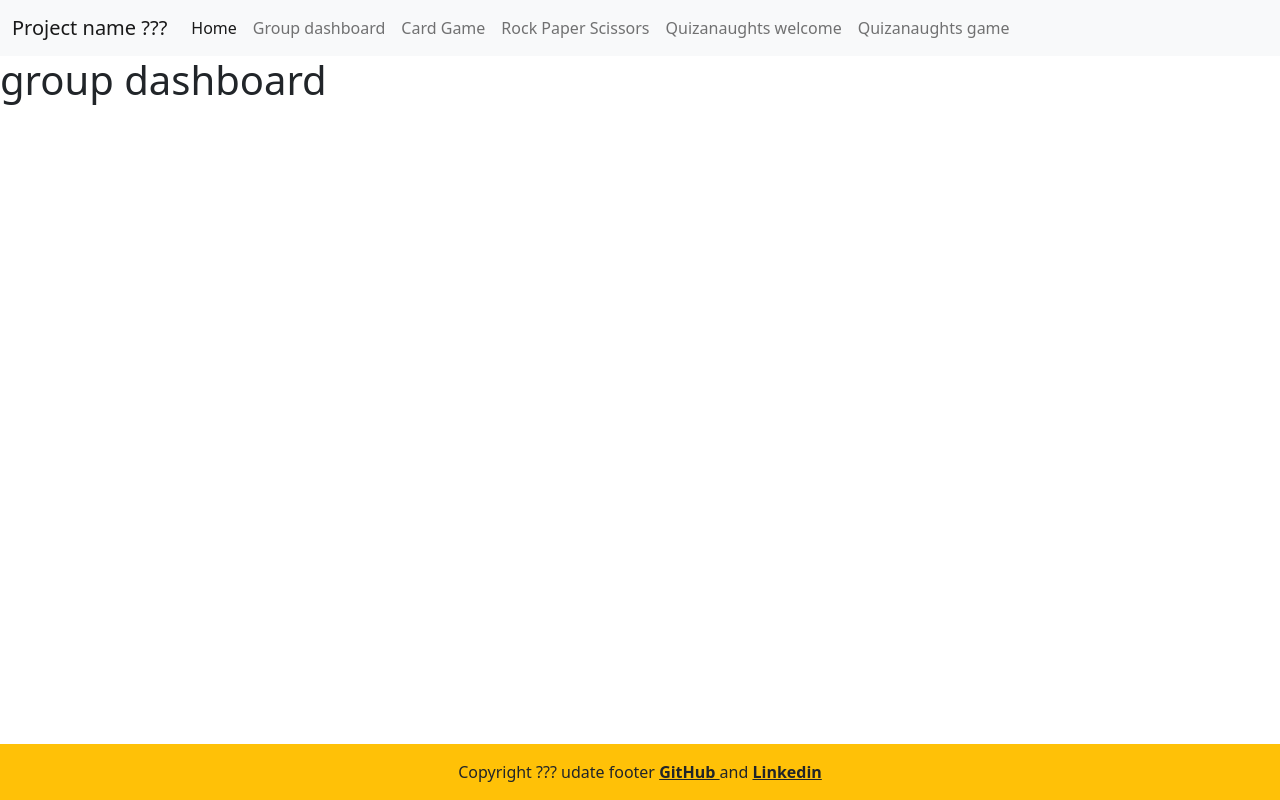
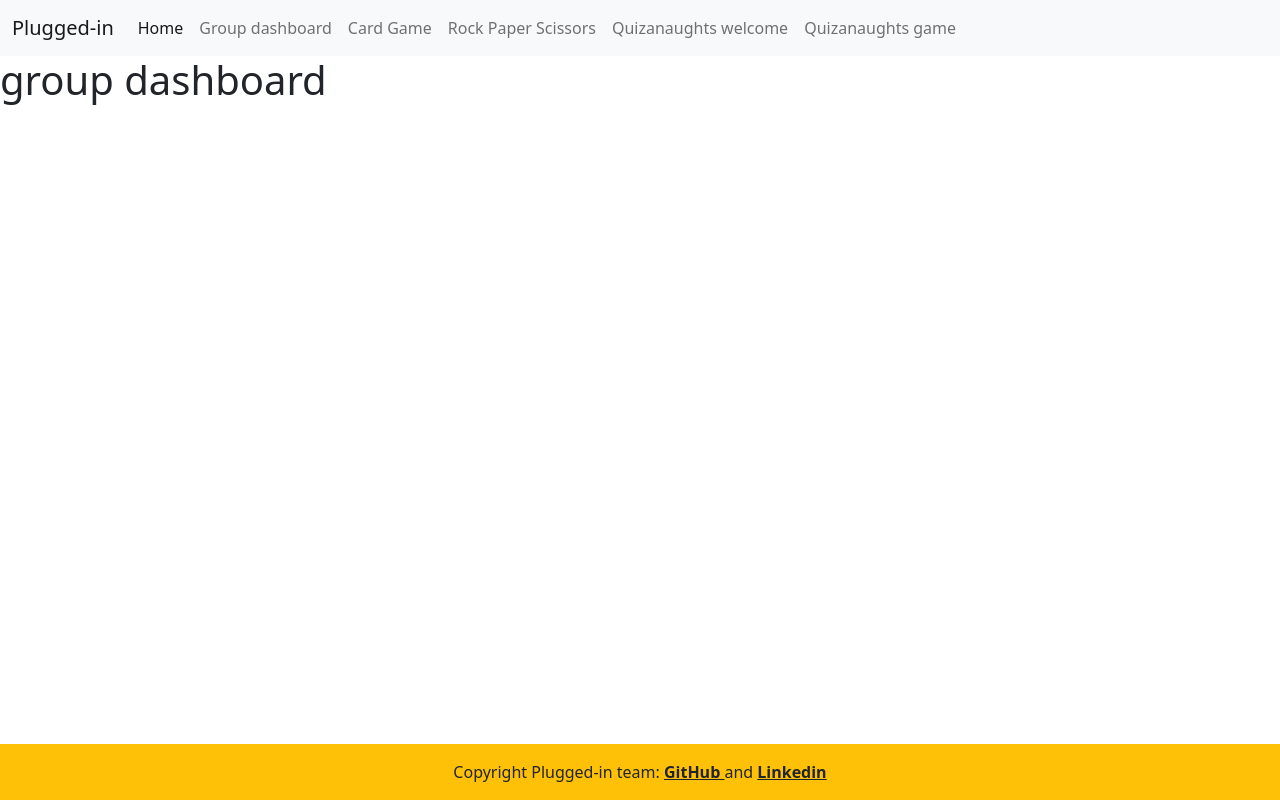
Before and after one commit to manni8436/stay-connected-hackathon, a Django app: page /dashboard/ in a window 1280 px wide. Run offline with Django 3.2, Linux system fonts and the light colour scheme; some libraries are stand-ins or nearby versions.

Commit message:
Add footer template and linked up to base

```diff
--- a/templates/base.html
+++ b/templates/base.html
@@ -29,12 +29,12 @@
     {% endblock %}
     {% block extra_js %}
     {% endblock %}
-    <title>??? Change title
+    <title>Plugged-in
     </title>
   </head>
   <body class="d-flex flex-column h-100">
     <!-- navbar from navbar folder -->
-    {% include 'navbar/navbar.html' %}
+    {% include 'navbar-and-footer/navbar.html' %}
 
     <main>
       <div  class="flex-shrink-0">
@@ -43,19 +43,8 @@
       {% endblock content %}
       </div>
     </main>
-    <!--Footer-->
-    <footer class="footer mt-auto py-3 bg-warning">
-      <div class="container text-center">
-        <span class="text-black">Copyright ??? udate footer
-          <a class="fw-bold text-dark my-heading-font" href="#">GitHub
-          </a>
-          and
-          <a class="fw-bold text-dark my-heading-font" href="#">Linkedin
-          </a>
-        </span>
-      </div>
-    </footer>
 
+    {% include 'navbar-and-footer/footer.html' %}
 
     <!-- This allows us to extend the footer and add different scripts for each page -->
     {% block postload_js %}
--- /dev/null
+++ b/templates/navbar-and-footer/footer.html
@@ -0,0 +1,12 @@
+
+    <footer class="footer mt-auto py-3 bg-warning">
+        <div class="container text-center">
+          <span class="text-black">Copyright Plugged-in team:
+            <a class="fw-bold text-dark my-heading-font" href="#">GitHub
+            </a>
+            and
+            <a class="fw-bold text-dark my-heading-font" href="#">Linkedin
+            </a>
+          </span>
+        </div>
+      </footer>
--- a/templates/navbar/navbar.html
+++ b/templates/navbar-and-footer/navbar.html
@@ -1,6 +1,6 @@
 <nav class="navbar navbar-expand-lg navbar-light bg-light">
     <div class="container-fluid">
-      <a class="navbar-brand" href="#">Project name ???</a>
+      <a class="navbar-brand" href="#">Plugged-in</a>
       <button class="navbar-toggler" type="button" data-bs-toggle="collapse" data-bs-target="#navbarTogglerDemo02" aria-controls="navbarTogglerDemo02" aria-expanded="false" aria-label="Toggle navigation">
         <span class="navbar-toggler-icon"></span>
       </button>
```
